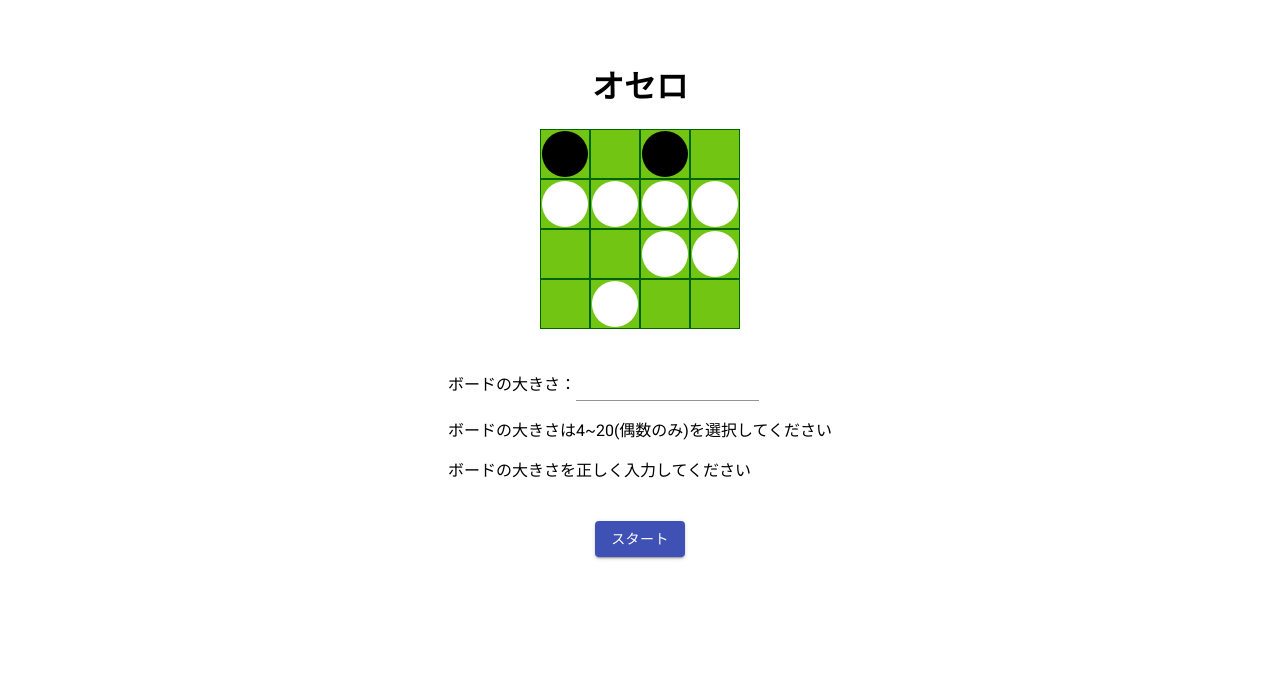
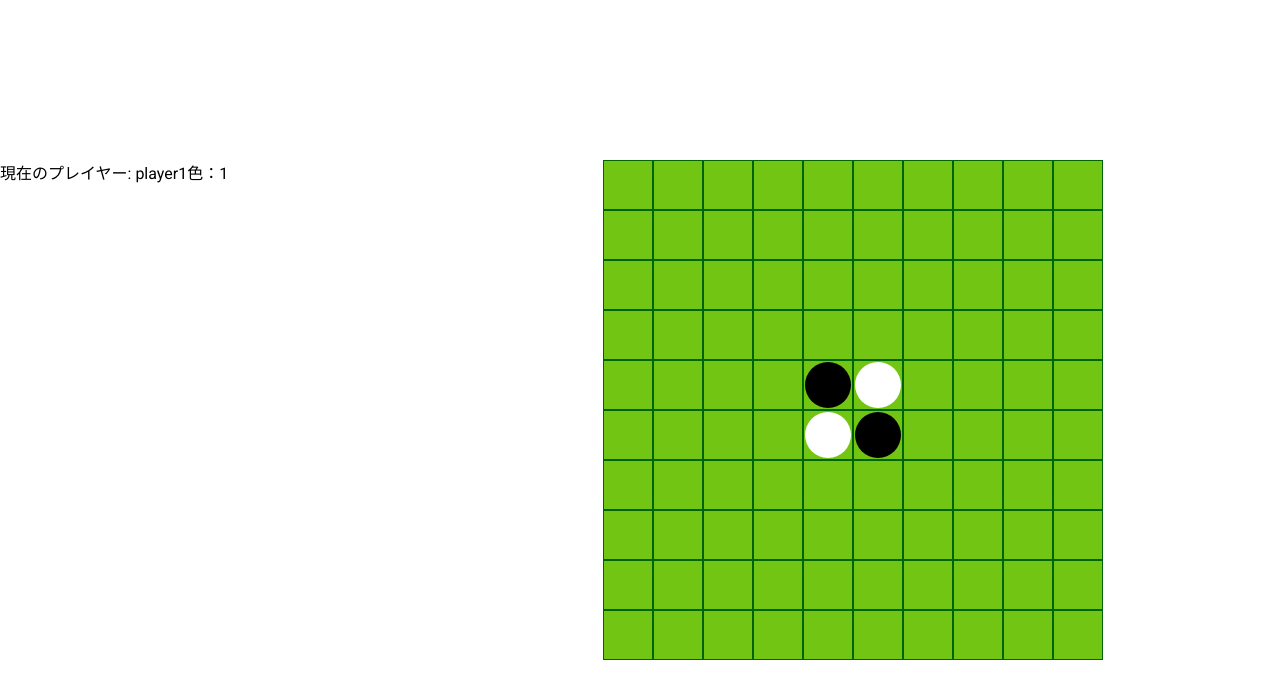
Before and after one commit to AmatsukiUrato/othello-react-typescript, a React (Create React App) app: page / in a window 1280 px wide. Both pictures are taken after a click on the button "スタート". Shown: the top 698 px of the page. Built offline with nearby package versions, Linux system fonts and the light colour scheme.

Commit message:
completed board start

```diff
--- a/src/App.tsx
+++ b/src/App.tsx
@@ -1,18 +1,11 @@
 import React, { Component } from 'react';
-import Grid from '@material-ui/core/Grid';
-import Disc from './Disc';
-
-import Player from './logic/Player';
-import { Container, Box, Input, Button, Fade } from '@material-ui/core';
-import { Othello, DiscStatus } from './logic/Othello';
+import { Fade } from '@material-ui/core';
 import Start from './Start';
 import Board from './Board';
 
 type AppState = {
     showStart: boolean;
-    othello?: Othello;
-    board?: DiscStatus[][];
-
+    boardSize?: number;
 }
 
 class App extends Component<Readonly<{}>, AppState> {
@@ -22,17 +15,13 @@ class App extends Component<Readonly<{}>, AppState> {
         this.state = {
             showStart: true,
         }
+        this.start = this.start.bind(this);
     }
 
     private start = (boardSize: number) => {
-        const currentPlayer = new Player("player1", DiscStatus.White);
-        const anotherPlayer = new Player("player2", DiscStatus.Black);
-        const othello = new Othello(Number(boardSize), currentPlayer, anotherPlayer);
-        const board: DiscStatus[][] = othello.getBoard();
         this.setState({
             showStart: false,
-            othello: othello,
-            board: board,
+            boardSize: boardSize,
         });
     }
 
@@ -46,7 +35,7 @@ class App extends Component<Readonly<{}>, AppState> {
                 </Fade>
                 <Fade in={!this.state.showStart}>
                     <div>
-                    {!this.state.showStart ? <Board parentStatus={this.state}></Board> : null}
+                    {!this.state.showStart ? <Board boardSize={this.state.boardSize}></Board> : null}
                     </div>
                 </Fade>
             </React.Fragment>
--- a/src/Board.tsx
+++ b/src/Board.tsx
@@ -1,18 +1,58 @@
-import React from "react";
-import { Fade } from "@material-ui/core";
+import React, { useState } from "react";
+import { Box, Grid } from "@material-ui/core";
+import { DiscStatus, Othello } from "./logic/Othello";
+import Player from "./logic/Player";
+import Disc from "./Disc";
 
 type BoardProps = {
-    parentStatus: any;
+    boardSize?: number;
+}
+
+type BoardStates = {
+    currentPlayer: string;
 }
 
 const Board: React.FC<BoardProps> = (props: BoardProps) => {
+
+    const createBoardElement = (othello: Othello) => {
+        const board: DiscStatus[][] = othello.getBoard();
+        const boardElement: any[] =
+            board.map((boardRow, index) =>
+                <Box key={index} display="flex" alignItems="center" justifyContent="center">
+                    {
+                        boardRow.map((discStatus, index) =>
+                            <Disc discStatus={discStatus} key={index}></Disc>
+                        )
+                    }
+                </Box>
+            )
+        return boardElement;
+    }
+
+    const othello = new Othello(
+        Number(props.boardSize),
+        new Player("player1", DiscStatus.White),
+        new Player("player2", DiscStatus.Black)
+    );
+
+    const boardElement = createBoardElement(othello);
+    const [currentPlayer, setCurrentPlayer] = useState(othello.getCurrentPlayer());
+
     return (
-        <Fade in={!props.parentStatus.showStart}>
-            <div>
-                <div style={{ backgroundColor: "lightblue" }}>test</div>
-                <div style={{ backgroundColor: "blue" }}>test2</div>
-            </div>
-        </Fade>
+        <React.Fragment>
+            <Box mt={20}></Box>
+            <Grid container>
+                <Grid item xs={4}>
+                    現在のプレイヤー: {currentPlayer.name}
+                    色：{currentPlayer.chosenColor}
+                </Grid>
+                <Grid item xs={8}>
+                    <Box>
+                        {boardElement}
+                    </Box>
+                </Grid>
+            </Grid>
+        </React.Fragment>
     );
 }
 
--- a/src/Disc.tsx
+++ b/src/Disc.tsx
@@ -22,6 +22,7 @@ const useStyles = makeStyles(theme => ({
     discBlack: {
         backgroundColor: "black",
     }
+    /* keyFrameObjectで反転させる */
 }));
 
 type DiscProps = {
@@ -29,7 +30,7 @@ type DiscProps = {
 }
 
 const Disc: React.SFC<DiscProps> = (props: DiscProps) => {
-    const classes = useStyles();
+    const classes = useStyles(props);
 
     return (
         <Box display="flex" alignItems="center" justifyContent="center"
@@ -41,6 +42,9 @@ const Disc: React.SFC<DiscProps> = (props: DiscProps) => {
                 } else if (props.discStatus === DiscStatus.Black) {
                     return <Box component="div"
                         className={`${classes.disc} ${classes.discBlack}`}></Box>
+                } else if (props.discStatus === DiscStatus.Empty) {
+                    return <Box component="div"
+                        className={classes.disc}></Box>
                 }
             })()}
         </Box>
--- a/src/Start.tsx
+++ b/src/Start.tsx
@@ -1,12 +1,9 @@
 import React, { Component } from 'react';
 import Grid from '@material-ui/core/Grid';
+import { Container, Box, Input, Button } from '@material-ui/core';
+import { DiscStatus } from './logic/Othello';
+import { getRandomInt } from './utils/utils';
 import Disc from './Disc';
-
-import Player from './logic/Player';
-import { Container, Box, Input, Button } from '@material-ui/core';
-import { Othello, DiscStatus } from './logic/Othello';
-import { getRandomInt } from './utils/utils';
-import { thisExpression } from '@babel/types';
 
 
 type StartState = {
@@ -23,9 +20,8 @@ class Start extends Component<StartProps, StartState> {
     constructor(props: StartProps) {
         super(props);
         this.state = {
-            boardSize: 0,
+            boardSize: 10,
         }
-        let message = 'Header mounted successfully';
         this.handleOnClickStart = this.handleOnClickStart.bind(this);
         this.handleOnChangeBoardSize = this.handleOnChangeBoardSize.bind(this);
 
@@ -42,7 +38,7 @@ class Start extends Component<StartProps, StartState> {
                 <Grid container alignItems="center" justify="center">
                     <Box width="200px" height="200px" display="flex" flexWrap="wrap">
                         {Array.from(Array(16).keys()).map(index =>
-                            <Disc discStatus={this.getRandomEnumValue()}></Disc>
+                            <Disc discStatus={this.getRandomEnumValue()} key={index}></Disc>
                         )}
                     </Box>
                 </Grid>
@@ -52,6 +48,7 @@ class Start extends Component<StartProps, StartState> {
                             ボードの大きさ：
                             <Input
                                 type="number"
+                                defaultValue={this.state.boardSize}
                                 onChange={this.handleOnChangeBoardSize}></Input>
                         </label>
                         <div>
@@ -75,7 +72,7 @@ class Start extends Component<StartProps, StartState> {
             return false;
         } else if (20 < this.state.boardSize) {
             return false;
-        } else if (this.state.boardSize % 2 == 1) {
+        } else if (this.state.boardSize % 2 === 1) {
             return false;
         } else if (this.state.boardSize === undefined) {
             return false;
--- a/src/logic/Othello.ts
+++ b/src/logic/Othello.ts
@@ -1,4 +1,10 @@
 import Player from './Player';
+
+export enum DiscStatus {
+    Empty,
+    White,
+    Black,
+}
 
 export class Othello {
     private currentPlayer: Player;
@@ -15,6 +21,18 @@ export class Othello {
 
     public getBoard(): DiscStatus[][] {
         return this.board;
+    }
+
+    public getBoardSize(): number {
+        return this.boardSize;
+    }
+
+    public getCurrentPlayer() {
+        return this.currentPlayer;
+    }
+
+    public getAnotherPlayer() {
+        return this.anotherPlayer;
     }
 
     public setDisc(
@@ -72,9 +90,3 @@ export class Othello {
         return board;
     }
 }
-
-export enum DiscStatus {
-    Empty,
-    White,
-    Black,
-}
--- a/src/logic/Player.ts
+++ b/src/logic/Player.ts
@@ -1,8 +1,8 @@
 import {DiscStatus} from './Othello';
 
 export default class Player {
-    private name: string;
-    private chosenColor: DiscStatus;
+    public name: string;
+    public chosenColor: DiscStatus;
 
     constructor(name: string, chosenColor: DiscStatus) {
         this.name = name;
```
